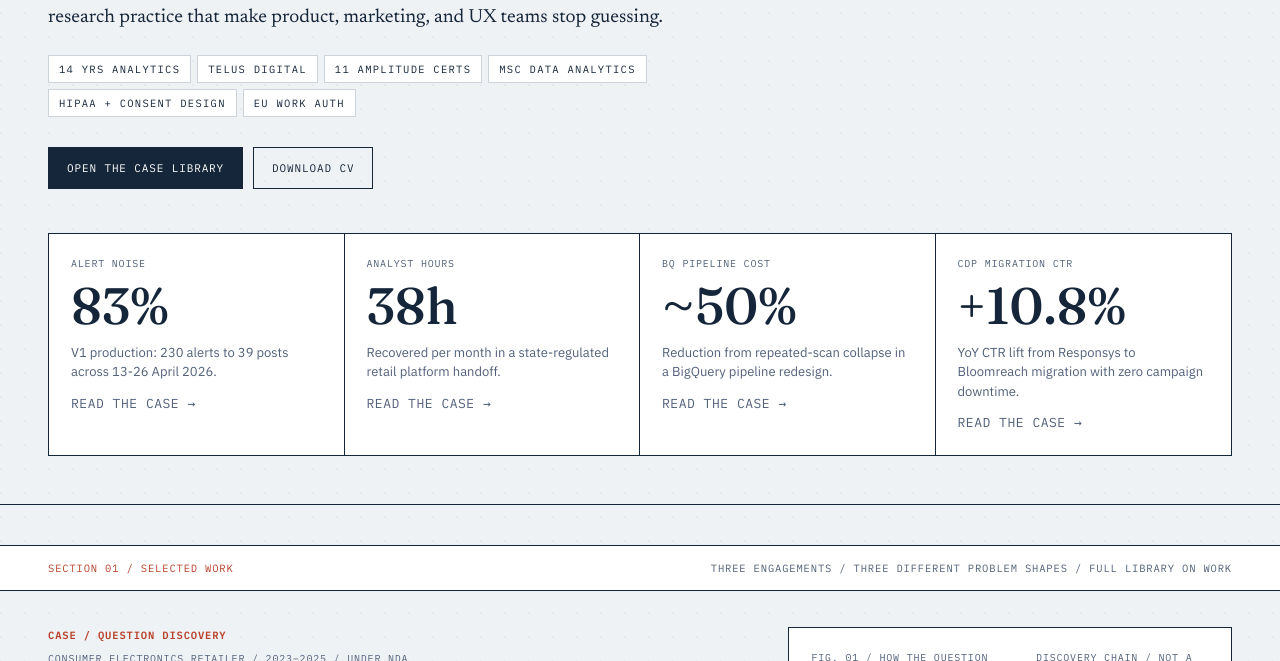
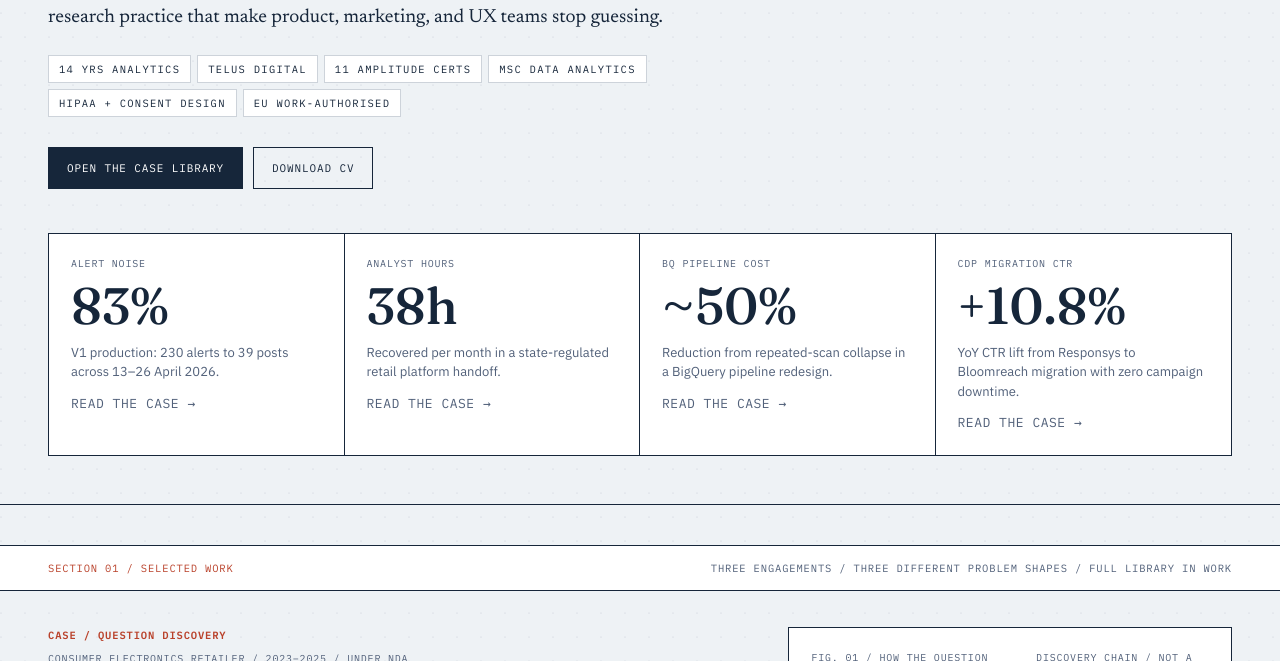
Before and after one commit to fredericlabadie/fredericlabadie.github.io, a Jekyll site: the page built from index.html, in a window 1280 px wide and 900 px high, scrolled down 424 px. Shown: the part 164-825 px from the top of the window. Built offline with Jekyll 4.4.1, drawn with Linux system fonts in a browser that asks for light colours; comment, search, counter and statistics services are not loaded.

Commit message:
fix: QA pass 1 — home copy, lens index filter, CV updates
- home_receipts.yml: en dash in date range (13-26 → 13–26 April 2026)
- index.html: 'full library on work' → 'in Work'; 'EU work auth' → 'EU work-authorised'
- work-lens-index.html: exclude deprecated cases from category counts (matches work-lens-section.html filter)
- CVs: updated Adyen, Philips, and main resume assets

Co-Authored-By: Claude Sonnet 4.6 <noreply@anthropic.com>

```diff
--- a/_data/home_receipts.yml
+++ b/_data/home_receipts.yml
@@ -1,6 +1,6 @@
 - kicker: "alert noise"
   value: "83%"
-  label: "V1 production: 230 alerts to 39 posts across 13-26 April 2026."
+  label: "V1 production: 230 alerts to 39 posts across 13–26 April 2026."
   slug: ai-alert-triage
 
 - kicker: "analyst hours"
--- a/index.html
+++ b/index.html
@@ -13,6 +13,7 @@ og_url: "https://fredericlabadie.com"
 twitter_title: "Frederic Labadie &mdash; Analytics Architect"
 twitter_description: "Instrumentation, pipelines, and qualitative practice for teams that need to stop guessing."
 ---
+
 <!doctype html>
 <html lang="en">
   <head>
@@ -45,7 +46,7 @@ twitter_description: "Instrumentation, pipelines, and qualitative practice for t
               <span>11 Amplitude certs</span>
               <span>MSc Data Analytics</span>
               <span>HIPAA + consent design</span>
-              <span>EU work auth</span>
+              <span>EU work-authorised</span>
             </div>
             <div class="bp-actions">
               <a class="bp-btn bp-btn-primary" href="work/"
@@ -96,7 +97,8 @@ twitter_description: "Instrumentation, pipelines, and qualitative practice for t
             </div>
           </aside>
         </div>
-        {% include receipt-grid.html receipts=site.data.home_receipts class="bp-receipts" aria_label="Selected proof points" %}
+        {% include receipt-grid.html receipts=site.data.home_receipts
+        class="bp-receipts" aria_label="Selected proof points" %}
       </section>
 
       <section class="bp-section" id="selected-work">
@@ -104,13 +106,13 @@ twitter_description: "Instrumentation, pipelines, and qualitative practice for t
           <span>Section 01 / selected work</span>
           <span
             >three engagements / three different problem shapes / full library
-            on work</span
+            in Work</span
           >
         </div>
 
         <article class="bp-case-row">
-          {% assign selected_case = site.data.home_selected_cases | first %}
-          {% include home-selected-case-copy.html selected=selected_case %}
+          {% assign selected_case = site.data.home_selected_cases | first %} {%
+          include home-selected-case-copy.html selected=selected_case %}
 
           <figure
             class="bp-figure bp-flow-figure"
@@ -435,7 +437,6 @@ WHERE  client = 'sslp_retail'</code></pre>
         </div>
       </section>
     </main>
-    {% include site-footer.html %}
-    {% include site-scripts.html %}
+    {% include site-footer.html %} {% include site-scripts.html %}
   </body>
 </html>
```
Also changed, not shown: other parts of index.html (+4 -4 lines), _includes/work-lens-index.html (+7 -3 lines), 3 other files.
